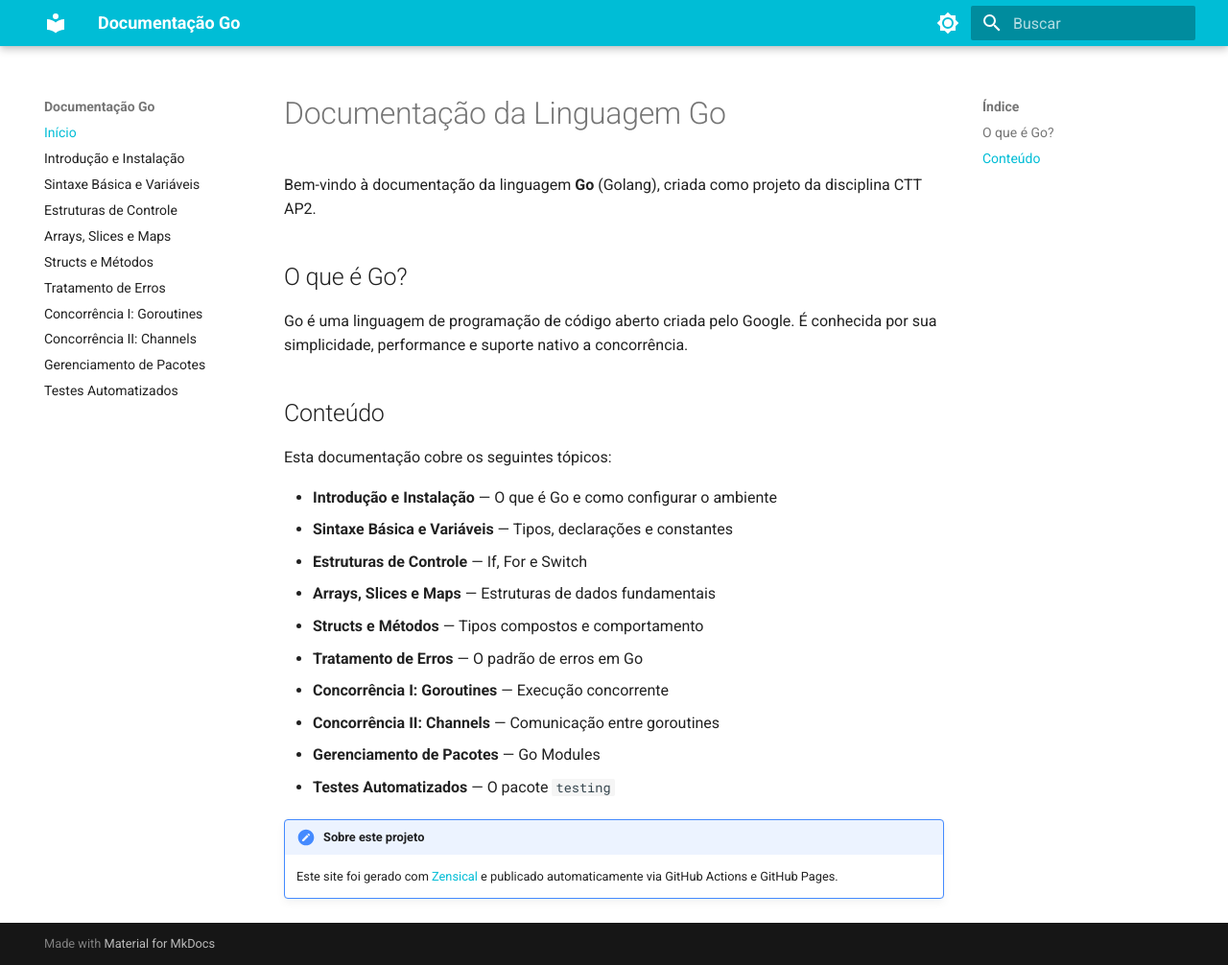
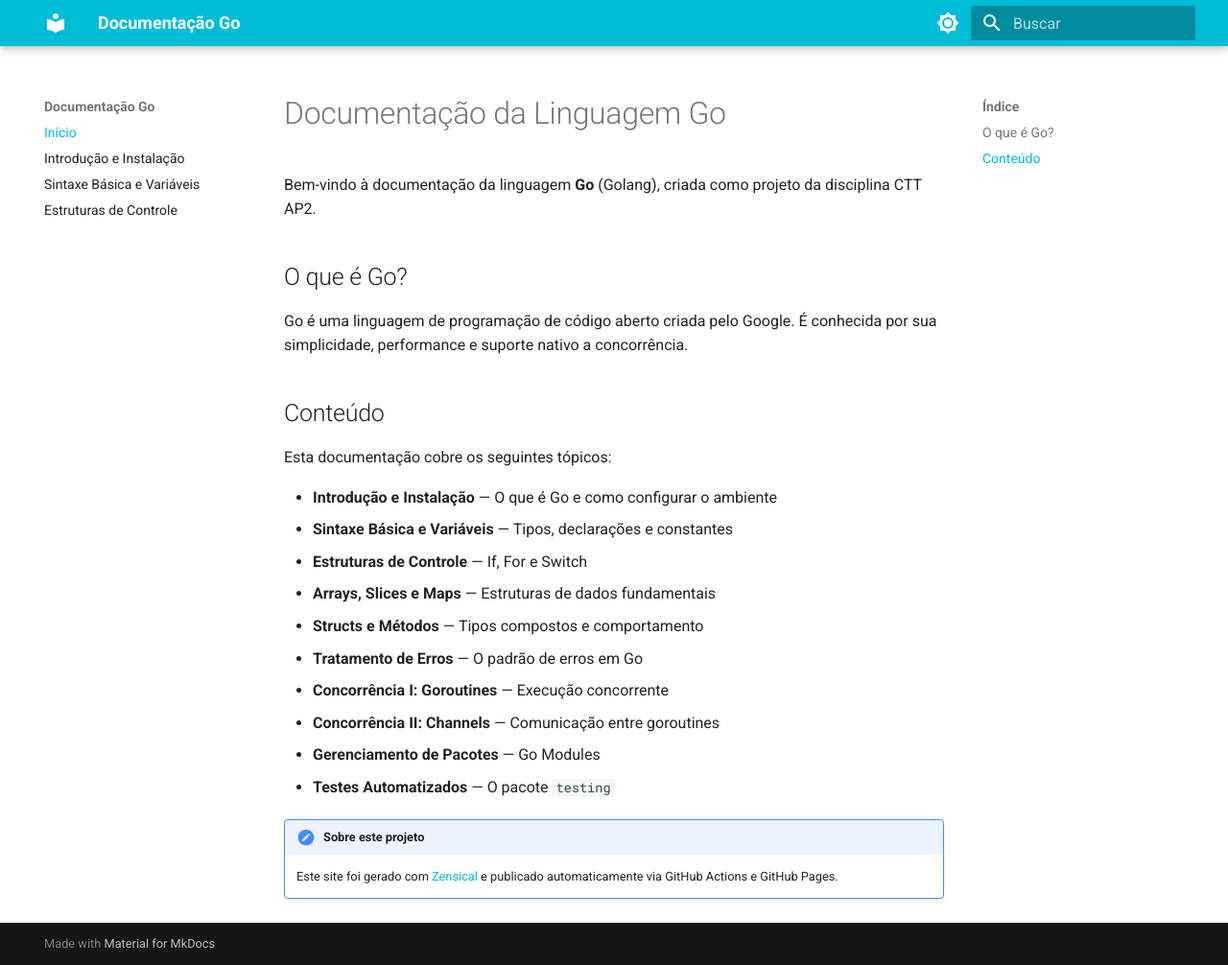
Before and after one commit to impacta-gb/projeto-ctt-ap2-grupo-brovers, an MkDocs documentation site: the page built from docs/index.md, in a window 1280 px wide and 1006 px high. Shown: the whole window at 96% size. Built offline with MkDocs 1.6.1 and Material for MkDocs 9.7.7, drawn with Linux system fonts in a browser that asks for light colours.

Commit message:
fix: remove navs

```diff
--- a/mkdocs.yml
+++ b/mkdocs.yml
@@ -23,19 +23,18 @@ theme:
     - navigation.sections
     - navigation.top
     - content.code.copy
-
 nav:
   - Início: index.md
   - Introdução e Instalação: introducao-instalacao.md
   - Sintaxe Básica e Variáveis: sintaxe-variaveis.md
   - Estruturas de Controle: estruturas-controle.md
-  - Arrays, Slices e Maps: arrays-slices-maps.md
-  - Structs e Métodos: structs-metodos.md
-  - Tratamento de Erros: tratamento-erros.md
-  - "Concorrência I: Goroutines": goroutines.md
-  - "Concorrência II: Channels": channels.md
-  - Gerenciamento de Pacotes: go-modules.md
-  - Testes Automatizados: testes.md
+  # - Arrays, Slices e Maps: arrays-slices-maps.md
+  # - Structs e Métodos: structs-metodos.md
+  # - Tratamento de Erros: tratamento-erros.md
+  # - "Concorrência I: Goroutines": goroutines.md
+  # - "Concorrência II: Channels": channels.md
+  # - Gerenciamento de Pacotes: go-modules.md
+  # - Testes Automatizados: testes.md
 
 markdown_extensions:
   # Syntax highlighting nos blocos de código
```
